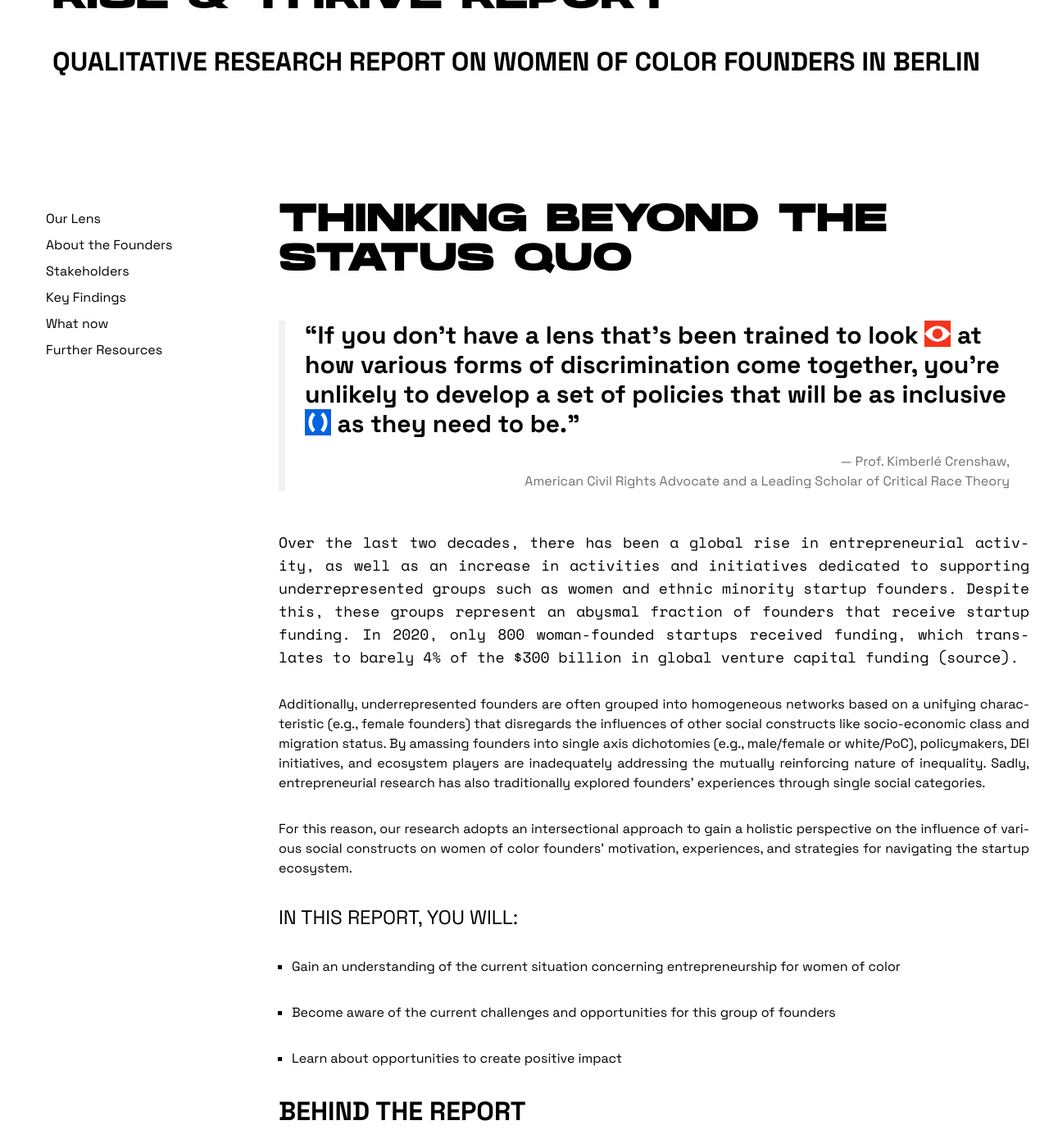
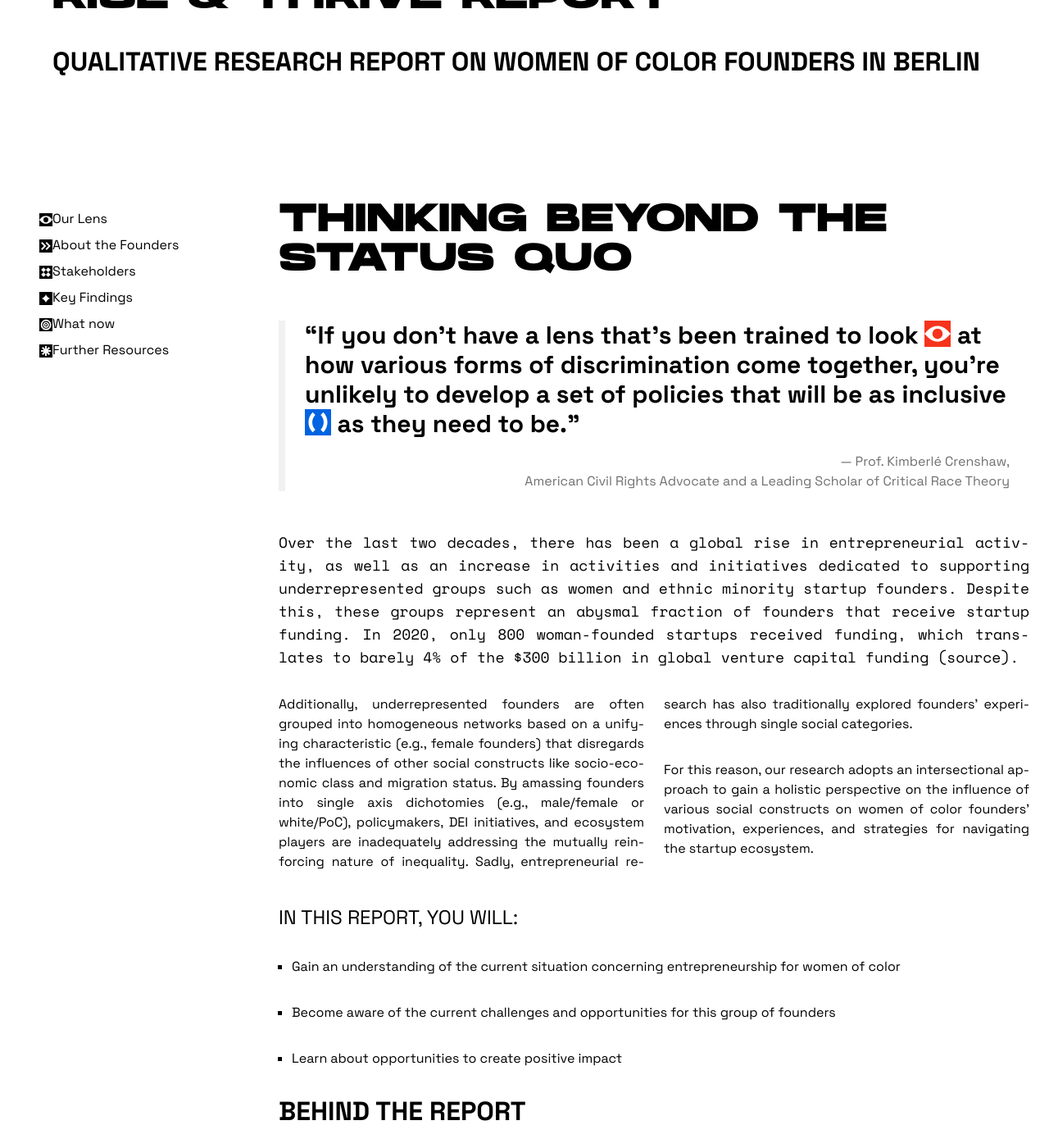
Before and after one commit to Founderland/Report, a Jekyll site: the page built from index.html, in a window 1280 px wide and 1400 px high, scrolled down 436 px. Shown: the whole window at 82% size. Built offline with Jekyll 4.4.1, drawn with Linux system fonts in a browser that asks for light colours.

Commit message:
slow build issues.

```diff
--- a/assets/styles/input.css
+++ b/assets/styles/input.css
@@ -387,6 +387,8 @@
 nav.desktop .symbol {
     width: 16px;
     height: 16px;
+    @apply bg-black;
+    @apply ml-2;
 }
 
 /* Scrollspy */
--- a/assets/styles/output.css
+++ b/assets/styles/output.css
@@ -630,11 +630,6 @@
   width: 100%;
 }
 
-.columns-2 {
-  -moz-columns: 2;
-       columns: 2;
-}
-
 .grid-cols-2 {
   grid-template-columns: repeat(2, minmax(0, 1fr));
 }
@@ -673,10 +668,6 @@
 
 .gap-4 {
   gap: 1rem;
-}
-
-.gap-6 {
-  gap: 1.5rem;
 }
 
 .gap-8 {
@@ -1259,6 +1250,9 @@
 nav.desktop .symbol {
   width: 16px;
   height: 16px;
+  --tw-bg-opacity: 1;
+  background-color: rgb(0 0 0 / var(--tw-bg-opacity));
+  margin-left: 0.5rem;
 }
 
 /* Scrollspy */
@@ -1431,8 +1425,17 @@
     display: none;
   }
 
+  .md\:columns-2 {
+    -moz-columns: 2;
+         columns: 2;
+  }
+
   .md\:grid-cols-3 {
     grid-template-columns: repeat(3, minmax(0, 1fr));
+  }
+
+  .md\:gap-6 {
+    gap: 1.5rem;
   }
 
   .md\:gap-8 {
@@ -1447,4 +1450,8 @@
     padding-left: 2rem;
     padding-right: 2rem;
   }
+
+  .md\:pb-8 {
+    padding-bottom: 2rem;
+  }
 }
```
